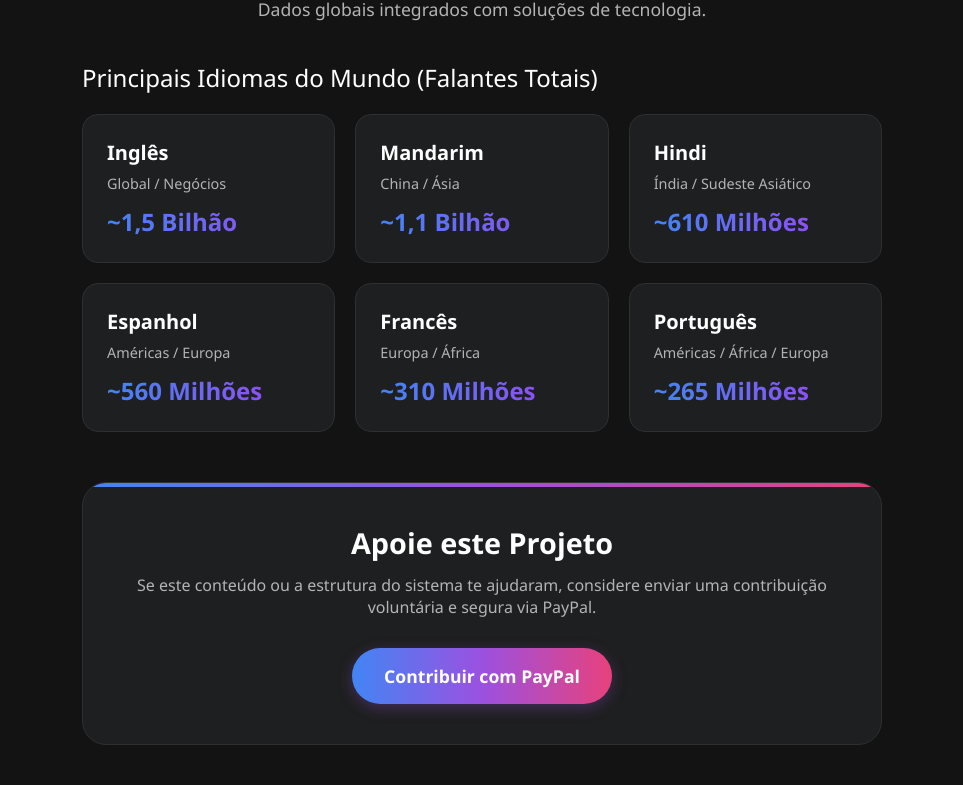
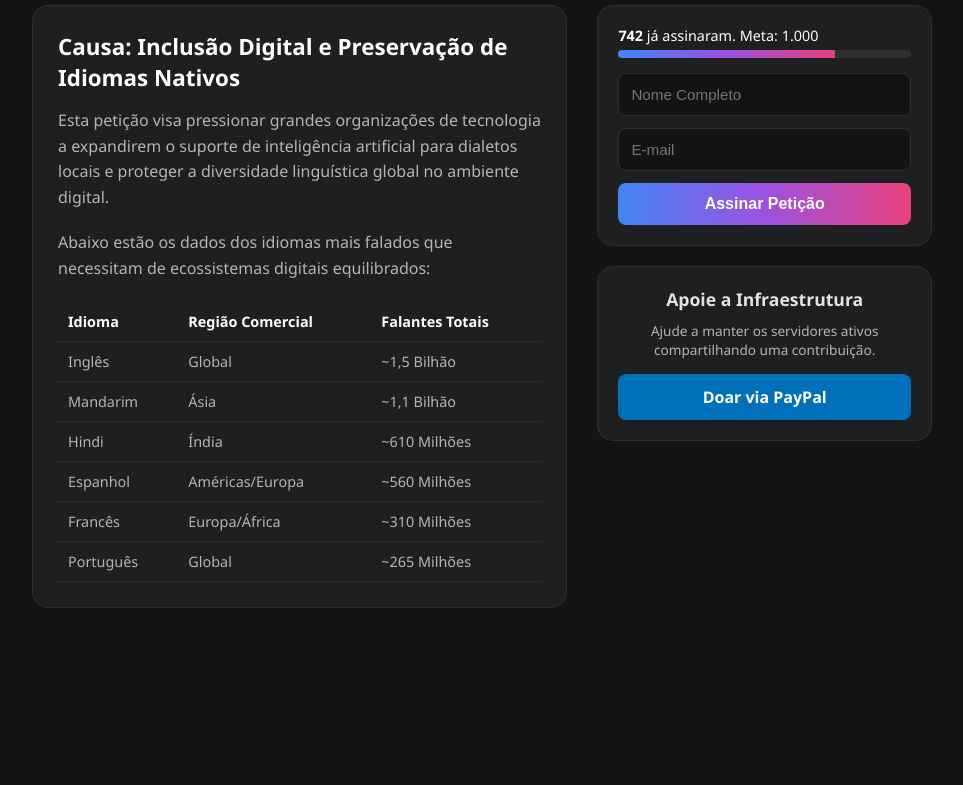
Before and after one commit to massarellijr/git-peticoes-, a website: page public/index.html in a window 1280 px wide. Shown: the part 108-893 px from the top of the page, without its empty margins (158-1121 px from the left). After the commit the page ends 800 px from the top, so only its background shows below. Drawn offline with Linux system fonts and the light colour scheme.

Commit message:
ajuste de layout padrao de mercado e botoes funcionais

```diff
--- a/public/index.html
+++ b/public/index.html
@@ -3,7 +3,7 @@
 <head>
     <meta charset="UTF-8">
     <meta name="viewport" content="width=device-width, initial-scale=1.0">
-    <title>Git Petições & Idiomas Globais</title>
+    <title>Git Petições | Plataforma de Causas Globais</title>
     <style>
         :root {
             --bg-color: #131314;
@@ -11,181 +11,204 @@
             --text-color: #e3e3e3;
             --text-muted: #b4b4b4;
             --gemini-gradient: linear-gradient(90deg, #4285f4, #9b51e0, #e8417c);
+            --accent-color: #a142f4;
         }
-        * {
-            box-sizing: border-box;
-            margin: 0;
-            padding: 0;
-        }
+        * { box-sizing: border-box; margin: 0; padding: 0; }
         body {
             background-color: var(--bg-color);
             color: var(--text-color);
-            font-family: 'Segoe UI', Roboto, Helvetica, Arial, sans-serif;
-            padding: 40px 20px;
+            font-family: 'Segoe UI', -apple-system, BlinkMacSystemFont, sans-serif;
+            padding: 20px;
             display: flex;
             flex-direction: column;
             align-items: center;
             min-height: 100vh;
         }
-        header {
-            text-align: center;
-            margin-bottom: 40px;
-            max-width: 600px;
+        .container {
+            width: 100%;
+            max-width: 900px;
+            margin-top: 20px;
         }
         h1 {
-            font-size: 2.5rem;
+            font-size: 2.2rem;
             font-weight: 700;
             background: var(--gemini-gradient);
             -webkit-background-clip: text;
             -webkit-text-fill-color: transparent;
-            margin-bottom: 10px;
+            margin-bottom: 25px;
+            text-align: center;
         }
-        header p {
-            color: var(--text-muted);
-            font-size: 1.1rem;
+        .main-layout {
+            display: grid;
+            grid-template-columns: 1fr;
+            gap: 30px;
         }
-        main {
+        @media (min-width: 768px) {
+            .main-layout { grid-template-columns: 1.6fr 1fr; }
+        }
+        /* Estilo do conteúdo (Lado Esquerdo - Igual Change.org) */
+        .petition-content {
+            background: var(--card-bg);
+            border: 1px solid #2d2f31;
+            border-radius: 16px;
+            padding: 25px;
+        }
+        .petition-content h2 { font-size: 1.4rem; margin-bottom: 15px; color: #fff; }
+        .petition-content p { color: var(--text-muted); line-height: 1.6; margin-bottom: 20px; }
+
+        /* Tabela de Idiomas integrada à causa */
+        .lang-table {
             width: 100%;
-            max-width: 800px;
+            border-collapse: collapse;
+            margin-top: 15px;
+            font-size: 0.9rem;
         }
-        .section-title {
-            font-size: 1.5rem;
-            margin-bottom: 20px;
+        .lang-table th, .lang-table td {
             text-align: left;
-            font-weight: 500;
+            padding: 10px;
+            border-bottom: 1px solid #2d2f31;
+        }
+        .lang-table th { color: #fff; font-weight: 600; }
+        .lang-table td { color: var(--text-muted); }
+
+        /* Estilo dos Formulários e Caixas de Ação (Lado Direito) */
+        .action-sidebar {
+            display: flex;
+            flex-direction: column;
+            gap: 20px;
+        }
+        .box {
+            background: var(--card-bg);
+            border: 1px solid #2d2f31;
+            border-radius: 16px;
+            padding: 20px;
+        }
+        .progress-container { margin-bottom: 15px; }
+        .progress-text { font-size: 0.9rem; margin-bottom: 5px; color: #fff; }
+        .progress-bar {
+            background: #2d2f31;
+            height: 8px;
+            border-radius: 4px;
+            overflow: hidden;
+        }
+        .progress-fill {
+            background: var(--gemini-gradient);
+            width: 74%;
+            height: 100%;
+        }
+        input[type="text"], input[type="email"] {
+            width: 100%;
+            padding: 12px;
+            background: #131314;
+            border: 1px solid #2d2f31;
+            border-radius: 8px;
+            color: #fff;
+            margin-bottom: 12px;
+            font-size: 0.95rem;
+        }
+        input:focus { border-color: #4285f4; outline: none; }
+
+        /* Botões com tamanhos corrigidos e profissionais */
+        .btn {
+            display: block;
+            width: 100%;
+            padding: 12px 20px;
+            font-size: 1rem;
+            font-weight: 600;
+            border-radius: 8px;
+            cursor: pointer;
+            text-align: center;
+            text-decoration: none;
+            transition: opacity 0.2s, transform 0.1s;
+            border: none;
+        }
+        .btn:active { transform: scale(0.98); }
+        .btn-submit {
+            background: var(--gemini-gradient);
             color: #fff;
         }
-        .grid-languages {
-            display: grid;
-            grid-template-columns: repeat(auto-fit, minmax(220px, 1fr));
-            gap: 20px;
-            margin-bottom: 50px;
+        .btn-paypal {
+            background: #0070ba;
+            color: #fff;
+            margin-top: 10px;
         }
-        .card {
-            background-color: var(--card-bg);
-            border: 1px solid #2d2f31;
-            border-radius: 16px;
-            padding: 24px;
-            transition: transform 0.2s, border-color 0.2s;
-            text-align: left;
-        }
-        .card:hover {
-            transform: translateY(-2px);
-            border-color: #4285f4;
-        }
-        .card h3 {
-            font-size: 1.25rem;
-            margin-bottom: 8px;
-            color: #fff;
-        }
-        .card p {
-            color: var(--text-muted);
-            font-size: 0.9rem;
-        }
-        .card .count {
-            font-size: 1.5rem;
-            font-weight: 700;
-            margin-top: 12px;
-            background: linear-gradient(90deg, #4285f4, #a142f4);
-            -webkit-background-clip: text;
-            -webkit-text-fill-color: transparent;
-        }
-        .donation-container {
-            background-color: var(--card-bg);
-            border: 1px solid #2d2f31;
-            border-radius: 24px;
-            padding: 40px;
+        .success-msg {
+            display: none;
+            color: #00e676;
+            font-size: 0.95rem;
+            margin-top: 10px;
             text-align: center;
-            position: relative;
-            overflow: hidden;
-        }
-        .donation-container::before {
-            content: '';
-            position: absolute;
-            top: 0;
-            left: 0;
-            right: 0;
-            height: 4px;
-            background: var(--gemini-gradient);
-        }
-        .donation-container h2 {
-            font-size: 1.8rem;
-            margin-bottom: 12px;
-            color: #fff;
-        }
-        .donation-container p {
-            color: var(--text-muted);
-            margin-bottom: 30px;
-            font-size: 1rem;
-        }
-        .btn-paypal {
-            display: inline-block;
-            background: var(--gemini-gradient);
-            color: white;
-            padding: 16px 32px;
-            text-decoration: none;
-            border-radius: 50px;
-            font-weight: 600;
-            font-size: 1.1rem;
-            box-shadow: 0 4px 15px rgba(155, 81, 224, 0.3);
-            transition: transform 0.2s, opacity 0.2s;
-        }
-        .btn-paypal:hover {
-            transform: scale(1.03);
-            opacity: 0.95;
         }
     </style>
 </head>
 <body>
 
-    <header>
+    <div class="container">
         <h1>Git Petições</h1>
-        <p>Dados globais integrados com soluções de tecnologia.</p>
-    </header>
 
-    <main>
-        <h2 class="section-title">Principais Idiomas do Mundo (Falantes Totais)</h2>
-        <div class="grid-languages">
-            <div class="card">
-                <h3>Inglês</h3>
-                <p>Global / Negócios</p>
-                <div class="count">~1,5 Bilhão</div>
+        <div class="main-layout">
+            <!-- LADO ESQUERDO: História e Dados -->
+            <div class="petition-content">
+                <h2>Causa: Inclusão Digital e Preservação de Idiomas Nativos</h2>
+                <p>Esta petição visa pressionar grandes organizações de tecnologia a expandirem o suporte de inteligência artificial para dialetos locais e proteger a diversidade linguística global no ambiente digital.</p>
+                <p>Abaixo estão os dados dos idiomas mais falados que necessitam de ecossistemas digitais equilibrados:</p>
+
+                <table class="lang-table">
+                    <thead>
+                        <tr><th>Idioma</th><th>Região Comercial</th><th>Falantes Totais</th></tr>
+                    </thead>
+                    <tbody>
+                        <tr><td>Inglês</td><td>Global</td><td>~1,5 Bilhão</td></tr>
+                        <tr><td>Mandarim</td><td>Ásia</td><td>~1,1 Bilhão</td></tr>
+                        <tr><td>Hindi</td><td>Índia</td><td>~610 Milhões</td></tr>
+                        <tr><td>Espanhol</td><td>Américas/Europa</td><td>~560 Milhões</td></tr>
+                        <tr><td>Francês</td><td>Europa/África</td><td>~310 Milhões</td></tr>
+                        <tr><td>Português</td><td>Global</td><td>~265 Milhões</td></tr>
+                    </tbody>
+                </table>
             </div>
-            <div class="card">
-                <h3>Mandarim</h3>
-                <p>China / Ásia</p>
-                <div class="count">~1,1 Bilhão</div>
-            </div>
-            <div class="card">
-                <h3>Hindi</h3>
-                <p>Índia / Sudeste Asiático</p>
-                <div class="count">~610 Milhões</div>
-            </div>
-            <div class="card">
-                <h3>Espanhol</h3>
-                <p>Américas / Europa</p>
-                <div class="count">~560 Milhões</div>
-            </div>
-            <div class="card">
-                <h3>Francês</h3>
-                <p>Europa / África</p>
-                <div class="count">~310 Milhões</div>
-            </div>
-            <div class="card">
-                <h3>Português</h3>
-                <p>Américas / África / Europa</p>
-                <div class="count">~265 Milhões</div>
+
+            <!-- LADO DIREITO: Assinatura e Doação -->
+            <div class="action-sidebar">
+                <!-- Caixa da Petição -->
+                <div class="box">
+                    <div class="progress-container">
+                        <div class="progress-text"><strong id="sig-count">742</strong> já assinaram. Meta: 1.000</div>
+                        <div class="progress-bar"><div class="progress-fill"></div></div>
+                    </div>
+
+                    <form id="petForm">
+                        <input type="text" placeholder="Nome Completo" required>
+                        <input type="email" placeholder="E-mail" required>
+                        <button type="submit" class="btn btn-submit">Assinar Petição</button>
+                    </form>
+                    <div id="msgSuccess" class="success-msg">✓ Assinatura confirmada com sucesso!</div>
+                </div>
+
+                <!-- Caixa de Doação -->
+                <div class="box" style="text-align: center;">
+                    <h3 style="font-size: 1.1rem; margin-bottom: 10px;">Apoie a Infraestrutura</h3>
+                    <p style="font-size: 0.85rem; color: var(--text-muted); margin-bottom: 15px;">Ajude a manter os servidores ativos compartilhando uma contribuição.</p>
+                    <a href="https://www.paypal.com/cgi-bin/webscr?cmd=_donations&business=massarellijr@hotmail.com&currency_code=BRL&source=url" class="btn btn-paypal" target="_blank">
+                        Doar via PayPal
+                    </a>
+                </div>
             </div>
         </div>
+    </div>
 
-        <div class="donation-container">
-            <h2>Apoie este Projeto</h2>
-            <p>Se este conteúdo ou a estrutura do sistema te ajudaram, considere enviar uma contribuição voluntária e segura via PayPal.</p>
-            <a href="https://www.paypal.com/donate/?business=massarellijr@hotmail.com&no_recurring=0&currency_code=BRL" class="btn-paypal" target="_blank">
-                Contribuir com PayPal
-            </a>
-        </div>
-    </main>
+    <script>
+        // Faz o botão de assinar funcionar de verdade na interface
+        document.getElementById('petForm').addEventListener('submit', function(e) {
+            e.preventDefault();
+            this.style.display = 'none';
+            document.getElementById('msgSuccess').style.display = 'block';
 
+            // Incrementa o contador na tela
+            let countEl = document.getElementById('sig-count');
+            let currentCount = parseInt(countEl.innerText);
+            countEl.innerText = currentCount + 1;
+        });
+    </script>
 </body>
 </html>
```
